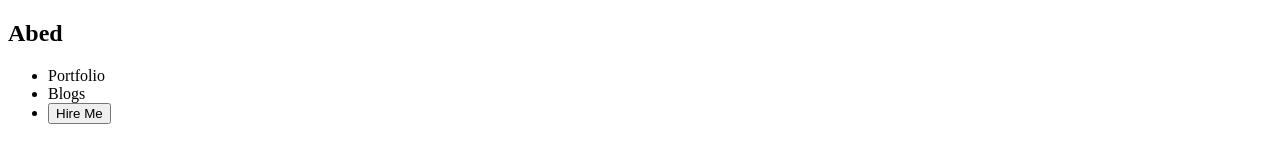
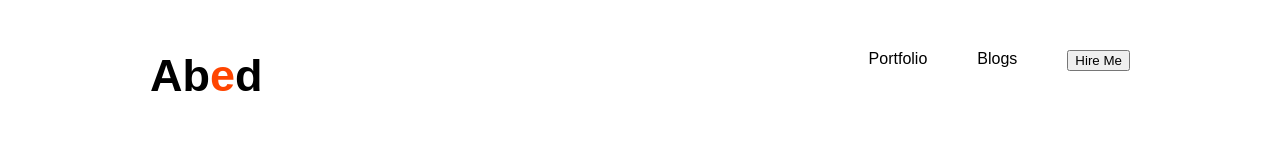
Before and after one commit to Abedhassanmithu/developer-portfolio, a plain HTML site: page index.html in a window 1280 px wide. Drawn offline with Linux system fonts and the light colour scheme.

Commit message:
added header style

```diff
--- a/index.html
+++ b/index.html
@@ -9,7 +9,7 @@
 <body>
     <header>
         <nav>
-            <h2 class="nav-title">Abed</h2>
+            <h2 class="nav-title">Ab<span class="primary">e</span>d</h2>
             <ul>
                 <li>Portfolio</li>
                 <li>Blogs</li>
--- /dev/null
+++ b/styls/copy.css
@@ -0,0 +1,25 @@
+*{
+    margin: 0;
+font-family:Arial, Helvetica, sans-serif ;
+}
+/* header and navigation styles */
+nav{
+    display: flex;
+    justify-content: space-between;
+    margin: 50px 150px;
+}
+nav ul{
+    display: flex;
+}
+nav li{
+    list-style: none;
+    margin-left: 50px;
+
+}
+.nav-title{
+    font-weight: 800;
+    font-size: 45px;
+}
+.primary{
+    color: palevioletred;
+}
--- a/styls/portfolio.css
+++ b/styls/portfolio.css
@@ -0,0 +1,24 @@
+*{
+font-family: Arial, Helvetica, sans-serif;
+margin: 0;
+}
+/* nav avd header styles */
+.nav-title{
+    font-weight: 800;
+    font-size: 45px;
+}
+.primary{
+    color: orangered;
+}
+nav{
+display: flex;
+justify-content: space-between;
+margin: 50px 150px;
+}
+nav ul{
+display: flex;
+}
+nav li{
+    list-style: none;
+    margin-left: 50px;
+}
```
